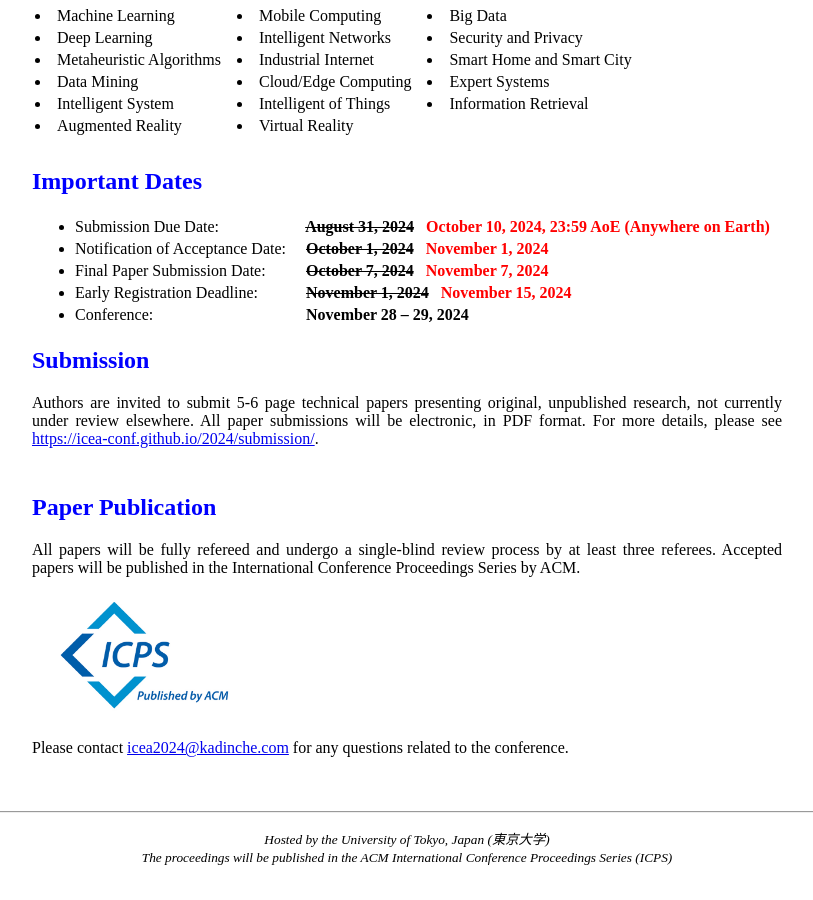
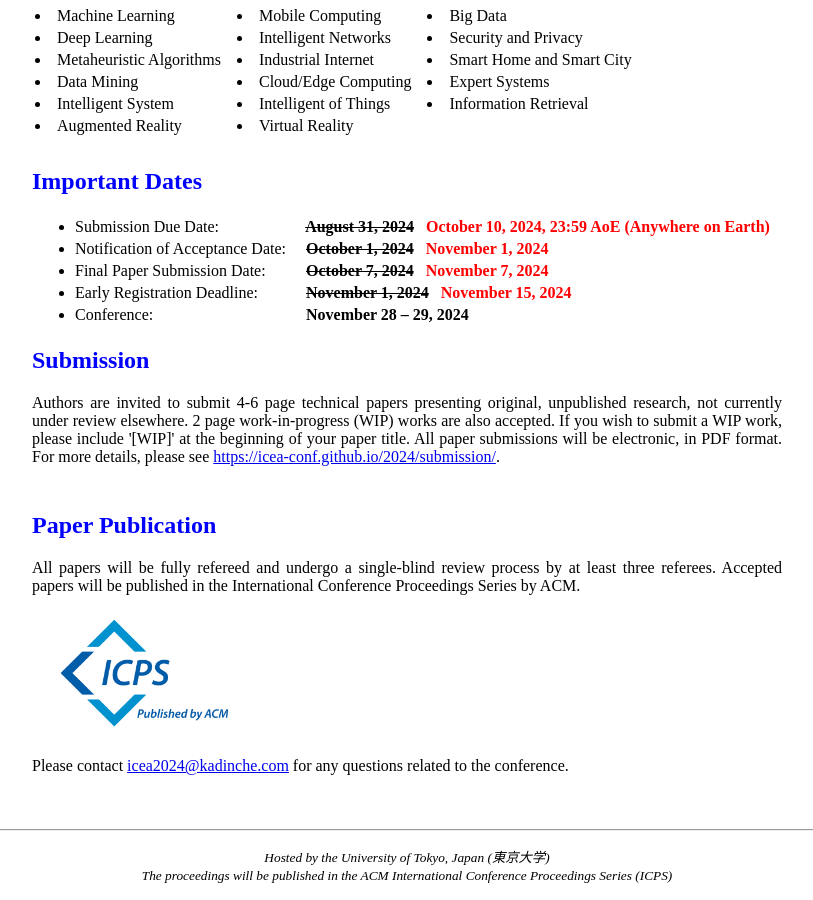
Before and after one commit to icea-conf/2024, a Jekyll site: the page built from papers/index.html, in a window 1280 px wide and 900 px high, scrolled down 707 px. Shown: the whole window, without its empty margins (233-1046 px from the left). Built offline with Jekyll 4.4.1, drawn with Linux system fonts in a browser that asks for light colours.

Commit message:
include WIP information

```diff
--- a/papers/index.html
+++ b/papers/index.html
@@ -180,8 +180,8 @@
     <div>
       <h2 style="color: #0000ff">Submission</h2>
       <p style="text-align: justify">
-        Authors are invited to submit 5-6 page technical papers presenting original, unpublished
-        research, not currently under review elsewhere. All paper submissions will be electronic, in
+        Authors are invited to submit 4-6 page technical papers presenting original, unpublished
+        research, not currently under review elsewhere. 2 page work-in-progress (WIP) works are also accepted. If you wish to submit a WIP work, please include '[WIP]' at the beginning of your paper title. All paper submissions will be electronic, in
         PDF format. For more details, please see
         <a href="https://icea-conf.github.io/2024/submission/"
           >https://icea-conf.github.io/2024/submission/</a
--- a/submission/index.html
+++ b/submission/index.html
@@ -14,13 +14,13 @@
       </p>
       <p style="text-align: justify">
         Submissions must be formatted using two-columns and may be up to 6 pages in length,
-        including all tables, figures, appendices, and references. We also welcome 2 page short
-        paper submissions.
+        including all tables, figures, appendices, and references. We also welcome 2 page work-in-progress (WIP) short
+        paper submissions. In case of a short submission, please mark '[WIP]' at the beginning of your paper title.
       </p>
       <p style="text-align: justify">
         Download the paper form below, and submit the paper by
         <b><del>August 31, 2024</del></b>
-        <b style="color: #ff0000">&nbsp; October 10, 2024, 23:59 AoE (Anywhere on Earth)</b> through
+        <b style="color: #ff0000">&nbsp;October 10, 2024, 23:59 AoE (Anywhere on Earth)</b> through
         the Confit submission system below. LaTex and MS-Word templates for ICEA 2024 are available
         here:
       </p>
```
